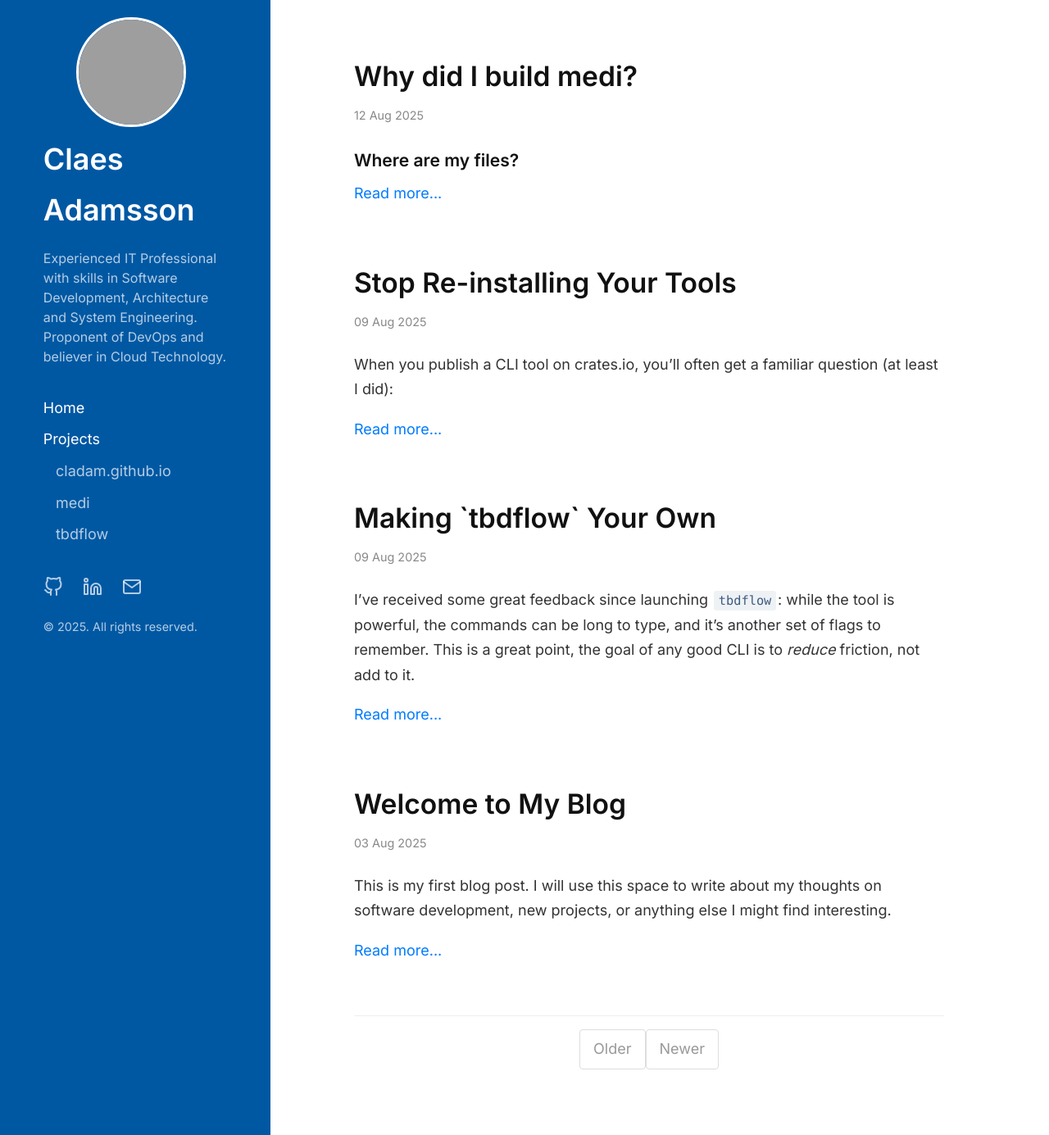
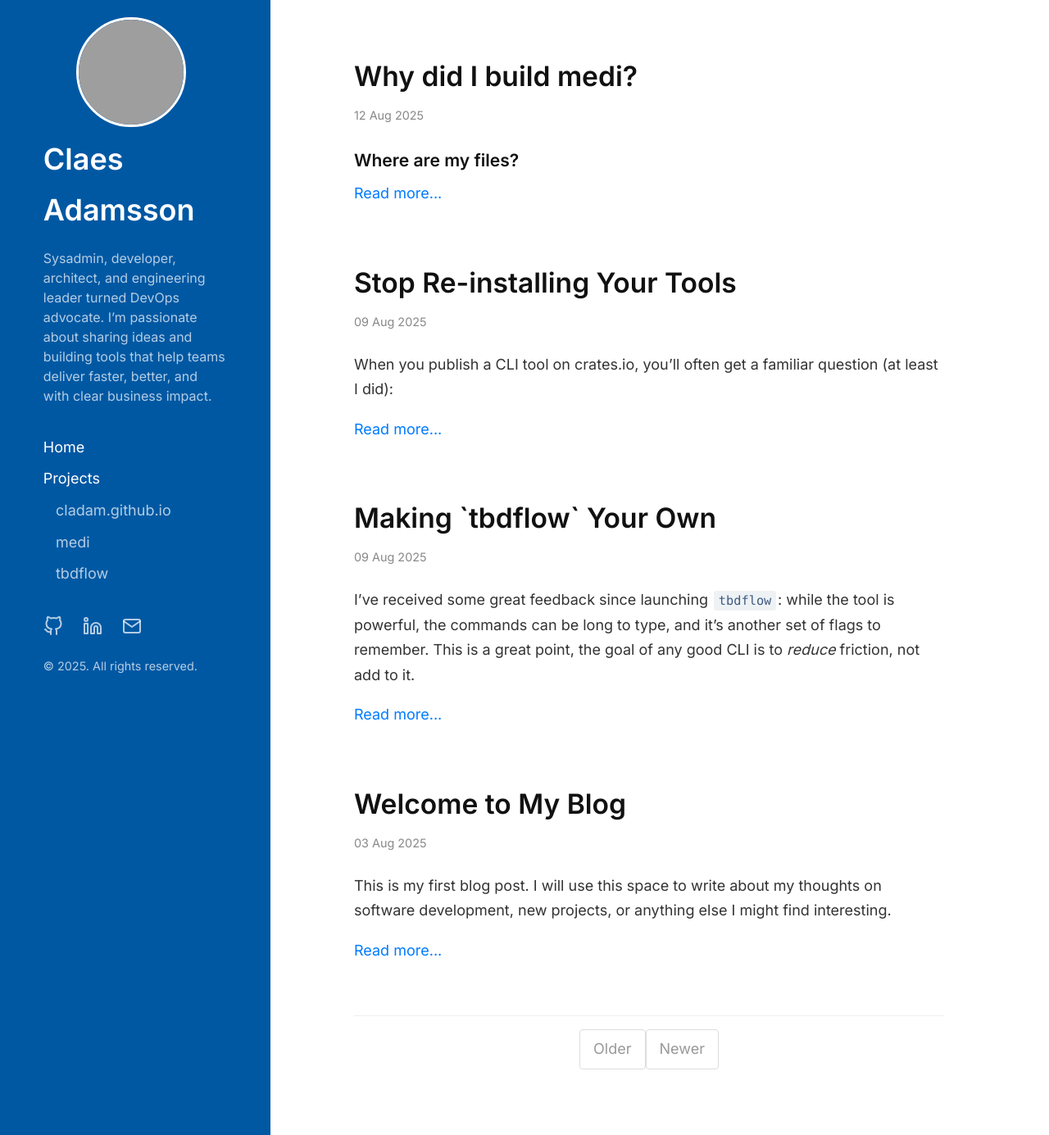
Before and after one commit to cladam/cladam.github.io, a Jekyll site: the page built from index.html, in a window 1280 px wide and 1385 px high. Shown: the whole window at 82% size. Built offline with Jekyll 4.4.1, drawn with Linux system fonts in a browser that asks for light colours; the list of posts is cut into pages by our own code; grey boxes are pictures that could not be loaded.

Commit message:
Update _config.yml

```diff
--- a/_config.yml
+++ b/_config.yml
@@ -4,8 +4,8 @@ author:
   email: claes.adamsson@gmail.com
   avatar: "https://github.com/cladam.png"
   bio: >
-    Experienced IT Professional with skills in Software Development, Architecture and System Engineering.
-    Proponent of DevOps and believer in Cloud Technology.
+    Sysadmin, developer, architect, and engineering leader turned DevOps advocate.
+    I’m passionate about sharing ideas and building tools that help teams deliver faster, better, and with clear business impact.
   location: Sweden
   linkedin_username: cadamsson
 description: >
```
